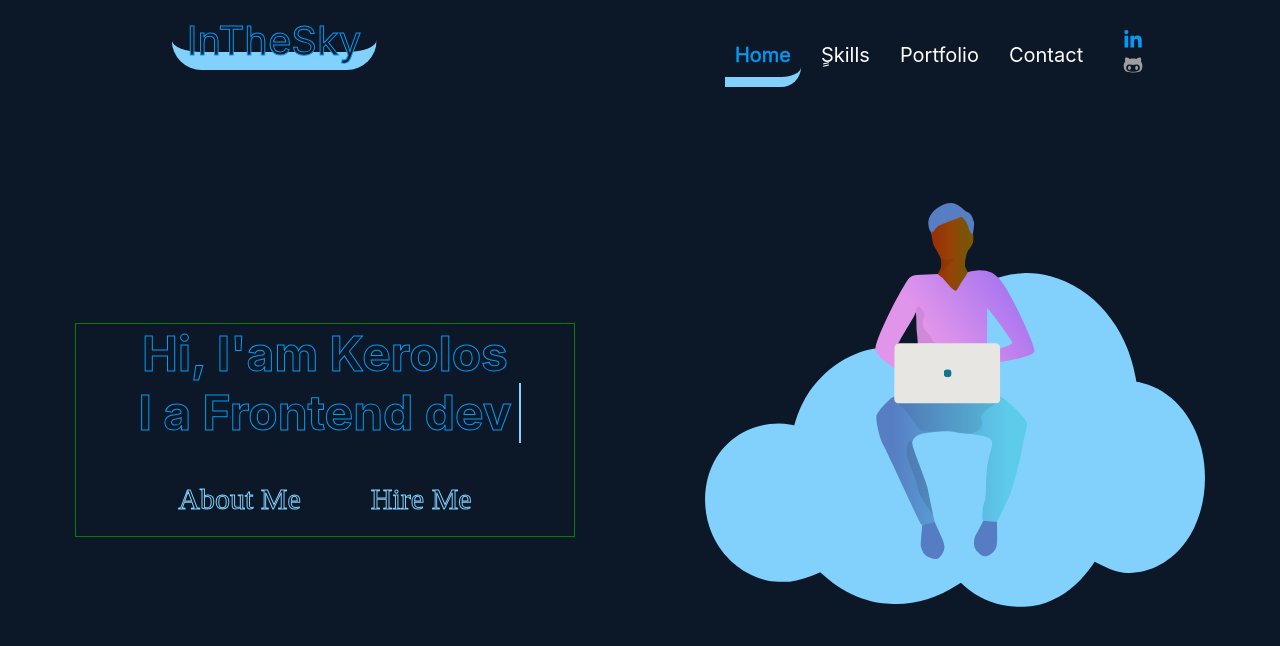
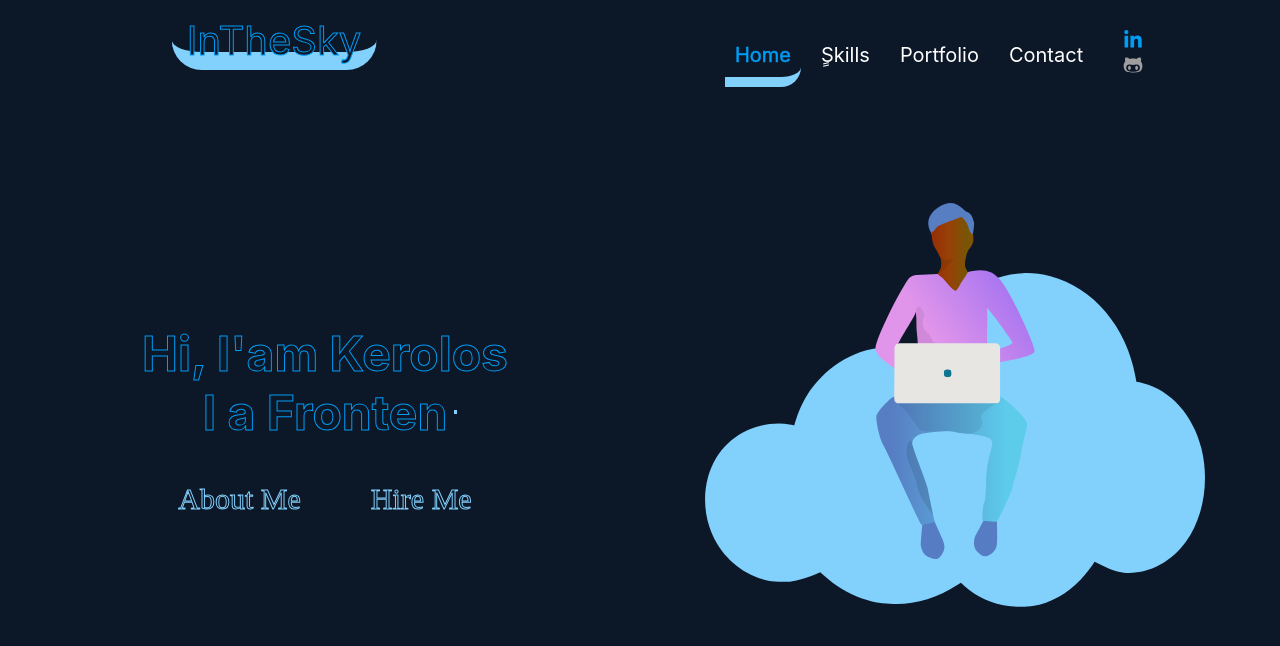
Before and after one commit to KerolosLotfy/myportfolio, a React (Create React App) app in the folder web/: page / in a window 1280 px wide. Shown: the top 646 px of the page. Built offline with nearby package versions, Linux system fonts and the light colour scheme.

Commit message:
update typing effect && main section

```diff
--- a/web/src/App.js
+++ b/web/src/App.js
@@ -9,9 +9,9 @@ function App() {
       </React.StrictMode>
       <Main
         texts={[
-          "I  a Frontend developer",
-          "I a FullStack developer",
-          "I  a NodeJs developer",
+          "Frontend developer",
+          "NodeJs developer",
+          "FullStack developer",
         ]}
       />
     </>
--- a/web/src/components/main section/index.js
+++ b/web/src/components/main section/index.js
@@ -1,20 +1,16 @@
-import React, { useEffect } from "react";
 import "./style.css";
 import cloudImg from "../../assets/images/cloud.svg";
 import manImg from "../../assets/images/man.svg";
-import { typing } from "./typing";
+import Typing from "./typing";
+
 export function Main({ texts }) {
-  useEffect(() => {
-    let el = document.querySelector(".text-container span");
-    typing(texts, el);
-  });
-
   return (
     <section id="home">
       <div className="container">
         <div className="text-container">
           <h1>
-            Hi, I'am Kerolos <span> </span>
+            Hi, I'am Kerolos
+            {Typing({ texts, speed: 120, delay: 1000 })}
           </h1>
           <div className="btns">
             <a href="/about" target="_blank">
--- a/web/src/components/main section/style.css
+++ b/web/src/components/main section/style.css
@@ -23,28 +23,45 @@ section {
   text-align: center;
   -webkit-text-stroke: 1px var(--main-color);
   color: var(--dark-color);
-  text-overflow: ellipsis;
-  border: 1px solid green;
 }
 
 .text-container span {
   position: relative;
   display: block;
   width: max-content;
-  text-overflow: ellipsis;
   margin: 0 auto;
+  max-width: 100%;
 }
 
-.text-container span::after {
+.text-container span b {
+  position: relative;
+  color: transparent;
+  z-index: 1;
+  overflow: hidden;
+  width: max-content;
+  height: max-content;
+}
+.text-container span b::before {
+  position: absolute;
+  content: "";
+  left: 0;
+  top: 0;
+  width: 100%;
+  height: 100%;
+  z-index: -1;
+  color: var(--white);
+}
+
+.text-container span b i {
   position: absolute;
   content: "";
   right: -10px;
-  top: 50%;
-  transform: translateY(-50%);
-  width: 2px;
-  height: 5px;
+  bottom: 5px;
+  /* transform-origin: center; */
+  width: 3px;
+  height: 50px;
   background-color: var(--active-color);
-  animation: typing infinite 0.8s linear;
+  animation: typing infinite 0.7s;
 }
 
 .img-container {
@@ -87,11 +104,11 @@ section {
 @keyframes typing {
   0%,
   100% {
-    height: 60px;
+    transform: scaleY(0);
   }
 
   50% {
-    height: 0;
+    transform: scaleY(1);
   }
 }
 
@@ -124,8 +141,4 @@ section {
   .text-container {
     font-size: 1.6rem;
   }
-
-  .text-container span::after {
-    display: none;
-  }
 }
--- a/web/src/components/main section/typing.js
+++ b/web/src/components/main section/typing.js
@@ -1,42 +1,61 @@
-export const typing = async (sequences, el, speed = 150) => {
-  let seqIndex = 0;
-  let letterIndex = 0;
-  const typed = async () => {
-    if (seqIndex < sequences.length) {
-      if (letterIndex < sequences[seqIndex].length) {
-        el.textContent += sequences[seqIndex][letterIndex];
-        letterIndex++;
-        setTimeout(typed, speed);
+import React, { useEffect, useState } from "react";
+
+function Typing({ texts, speed = 100, delay = 1000 }) {
+  const [index, setIndex] = useState(0);
+  const [letter, setLetter] = useState("");
+  const [letterIndex, setLetterIndex] = useState(0);
+
+  useEffect(() => {
+    setTimeout(async () => {
+      // waiting 1 second
+      if (letterIndex === 0) {
+        await waiting();
+      }
+      if (index < texts.length) {
+        if (letterIndex < texts[index].length) {
+          setLetter((letter) => (letter += texts[index][letterIndex]));
+          setLetterIndex(letterIndex + 1);
         } else {
-        // Waiting for 1000 ms
+          // waiting 1 second
+          if (letter.length === texts[index].length) {
             await waiting();
-        spacing(el);
+          }
+          // Delete Letters
+          spacing();
         }
       } else {
-      typed();
-      seqIndex = 0;
-      letterIndex = 0;
-    }
-  };
-  typed();
-  const spacing = (el) => {
-    let seq = el.textContent.split("");
-    let del = setInterval(() => {
-      if (seq.length !== 0) {
-        seq.pop();
-        el.textContent = seq.join("");
-      } else {
-        clearInterval(del);
-        letterIndex = 0;
-        seqIndex++;
-        typed();
+        setIndex(0);
+        setLetterIndex(0);
       }
     }, speed);
-  };
+
+    const spacing = async () => {
+      let letters = letter.split("");
+      setLetter("");
+      if (letters.length !== 0) {
+        letters.pop();
+        setLetter(letters.join(""));
+      } else {
+        setLetterIndex(0);
+        setIndex(index + 1);
+      }
     };
 
     const waiting = () => {
-  return new Promise((res, rej) => {
+      return new Promise((res) => {
         setTimeout(res, 1000);
       });
     };
+  }, [index, letterIndex, letter, texts, speed]);
+
+  return (
+    <span>
+      I a{" "}
+      <b>
+        {letter} <i></i>
+      </b>
+    </span>
+  );
+}
+
+export default Typing;
```
Lines whose indentation alone changed are shown as unchanged.
